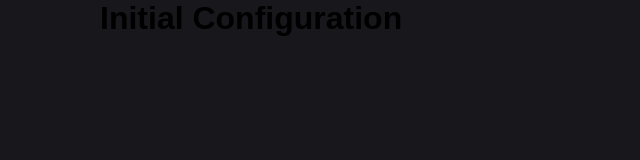
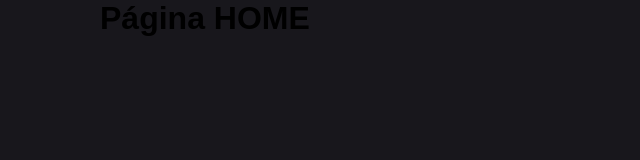
Before and after one commit to GilCarvalhal/criptoapp_react_typescript, a React (Vite) app: page / in a window 1280 px wide. Shown: the top 160 px of the page, without its empty margins (0-640 px from the left). Built offline with nearby package versions, Linux system fonts and the light colour scheme.

Commit message:
Implementação das páginas e rotas iniciais

```diff
--- a/package.json
+++ b/package.json
@@ -11,7 +11,8 @@
   },
   "dependencies": {
     "react": "^19.0.0",
-    "react-dom": "^19.0.0"
+    "react-dom": "^19.0.0",
+    "react-router-dom": "^7.5.0"
   },
   "devDependencies": {
     "@eslint/js": "^9.21.0",
--- a/src/App.tsx
+++ b/src/App.tsx
@@ -1,9 +1,8 @@
+import { RouterProvider } from "react-router-dom";
+import { router } from "./router";
+
 function App() {
-  return (
-    <div>
-      <h1>Initial Configuration</h1>
-    </div>
-  );
+  return <RouterProvider router={router} />;
 }
 
 export default App;
--- /dev/null
+++ b/src/pages/detail/index.tsx
@@ -0,0 +1,7 @@
+export function Detail() {
+  return (
+    <div>
+      <h1>Página detalhe da moeda</h1>
+    </div>
+  );
+}
--- /dev/null
+++ b/src/pages/home/index.tsx
@@ -0,0 +1,7 @@
+export function Home() {
+  return (
+    <div>
+      <h1>Página HOME</h1>
+    </div>
+  );
+}
--- /dev/null
+++ b/src/pages/notfound/index.tsx
@@ -0,0 +1,7 @@
+export function Notfound() {
+  return (
+    <div>
+      <h1>Error 404 - Página não encontrada!</h1>
+    </div>
+  );
+}
--- /dev/null
+++ b/src/router.tsx
@@ -0,0 +1,25 @@
+import { createBrowserRouter } from "react-router-dom";
+import { Home } from "./pages/home";
+import { Detail } from "./pages/detail";
+import { Notfound } from "./pages/notfound";
+
+const router = createBrowserRouter([
+  {
+    children: [
+      {
+        path: "/",
+        element: <Home />,
+      },
+      {
+        path: "/detail/:cripto",
+        element: <Detail />,
+      },
+      {
+        path: "*",
+        element: <Notfound />,
+      },
+    ],
+  },
+]);
+
+export { router };
```
Also changed, not shown: 1 other file (tests, documents, lock files or other folders).
